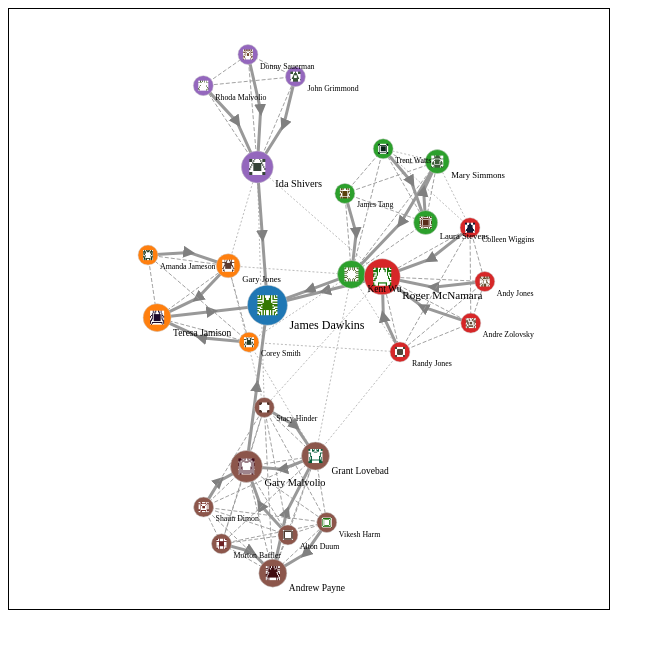
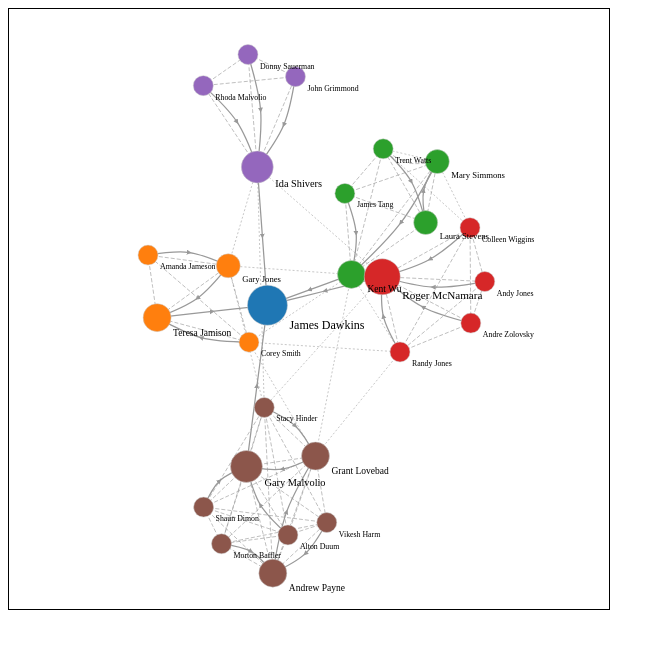
Before and after one commit to fdbiondi/d3-test1, a website: page index.html in a window 1280 px wide. Shown: the whole page, without its empty margins (0-665 px from the left). Drawn offline with nearby package versions, Linux system fonts and the light colour scheme.

Commit message:
remove images

```diff
--- a/index.html
+++ b/index.html
@@ -17,7 +17,7 @@
                     refY="2"
                     orient="auto"
                     markerUnits="strokeWidth">
-                <path fill="gray" d="M0,0 L0,4 L4,2 z" />
+                <path fill="#999" d="M0,0 L0,4 L4,2 z" />
             </marker>
         </defs>
     </svg>
--- a/index.js
+++ b/index.js
@@ -3,7 +3,7 @@ d3.json('data.json').then((data) => {
   const linkWidthScale = d3
     .scaleLinear()
     .domain([0, d3.max(data.links.map(link => link.weight))])
-    .range([0.5, 3]);
+    .range([0.5, 1.25]);
 
   const linkDashScale = d3
     .scaleOrdinal()
@@ -59,18 +59,18 @@ d3.json('data.json').then((data) => {
     .attr('stroke-width', 0.5)
     .style('fill', (d) => colorScale(d.zone))
 
-  const imageContainer = svg
-    .selectAll('g.imageContainer')
-    .data(data.nodes)
-    .enter()
-    .append('g')
-
-  const image = imageContainer
-    .append('image')
-    .attr('height', (d) => nodeScale(d.influence))
-    .attr('width', (d) => nodeScale(d.influence))
-    .attr('transform', (d) => `translate(${-nodeScale(d.influence) / 2}, ${-nodeScale(d.influence) / 2})`)
-    .attr('href', (d, i) => `image/img-${i}.png`)
+  // const imageContainer = svg
+  //   .selectAll('g.imageContainer')
+  //   .data(data.nodes)
+  //   .enter()
+  //   .append('g')
+  //
+  // const image = imageContainer
+  //   .append('image')
+  //   .attr('height', (d) => nodeScale(d.influence))
+  //   .attr('width', (d) => nodeScale(d.influence))
+  //   .attr('transform', (d) => `translate(${-nodeScale(d.influence) / 2}, ${-nodeScale(d.influence) / 2})`)
+  //   .attr('href', (d, i) => `image/img-${i}.png`)
 
   const textContainer = svg
     .selectAll('g.label')
@@ -91,14 +91,15 @@ d3.json('data.json').then((data) => {
     })
 
   const lineGenerator = d3.line()
+    .curve(d3.curveCardinal)
 
   simulation.on('tick', () => {
 
     textContainer
       .attr('transform', (d) => `translate(${d.x}, ${d.y})`)
 
-    imageContainer
-      .attr('transform', (d) => `translate(${d.x}, ${d.y})`)
+    // imageContainer
+    //   .attr('transform', (d) => `translate(${d.x}, ${d.y})`)
 
     node
       .attr('cx', (d) => d.x)
```
